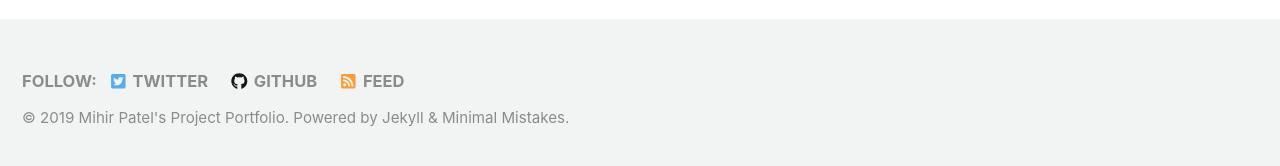
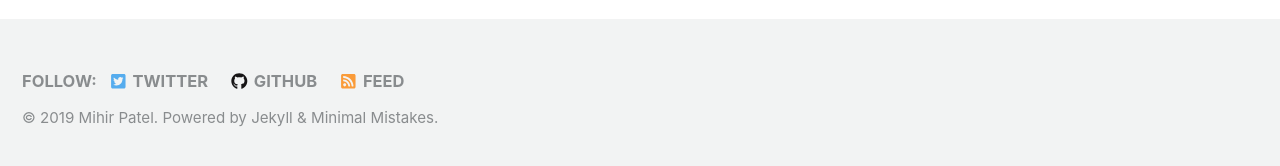
Before and after one commit to mihirp161/mihirp161.github.io, a Jekyll site: the page built from index.html, in a window 1280 px wide and 900 px high, scrolled down 1053 px. Shown: the part 726-892 px from the top of the window. Built offline with Jekyll 4.4.1, drawn with Linux system fonts in a browser that asks for light colours; nearby versions of some CDN libraries; the list of posts is cut into pages by our own code; some of the changed text lies outside the part shown.

Commit message:
Update _config.yml

```diff
--- a/_config.yml
+++ b/_config.yml
@@ -7,7 +7,7 @@ minimal_mistakes_skin    : "default" # "air", "aqua", "contrast", "dark", "dirt"
 
 # Site Settings
 locale                   : "en-US"
-title                    : "Mihir Patel's Project Portfolio"
+title                    : "Mihir Patel"
 title_separator          : "-"
 #name                     : "Mihir Patel"
 #description              : "Wannabe data [viz]ard."
```
